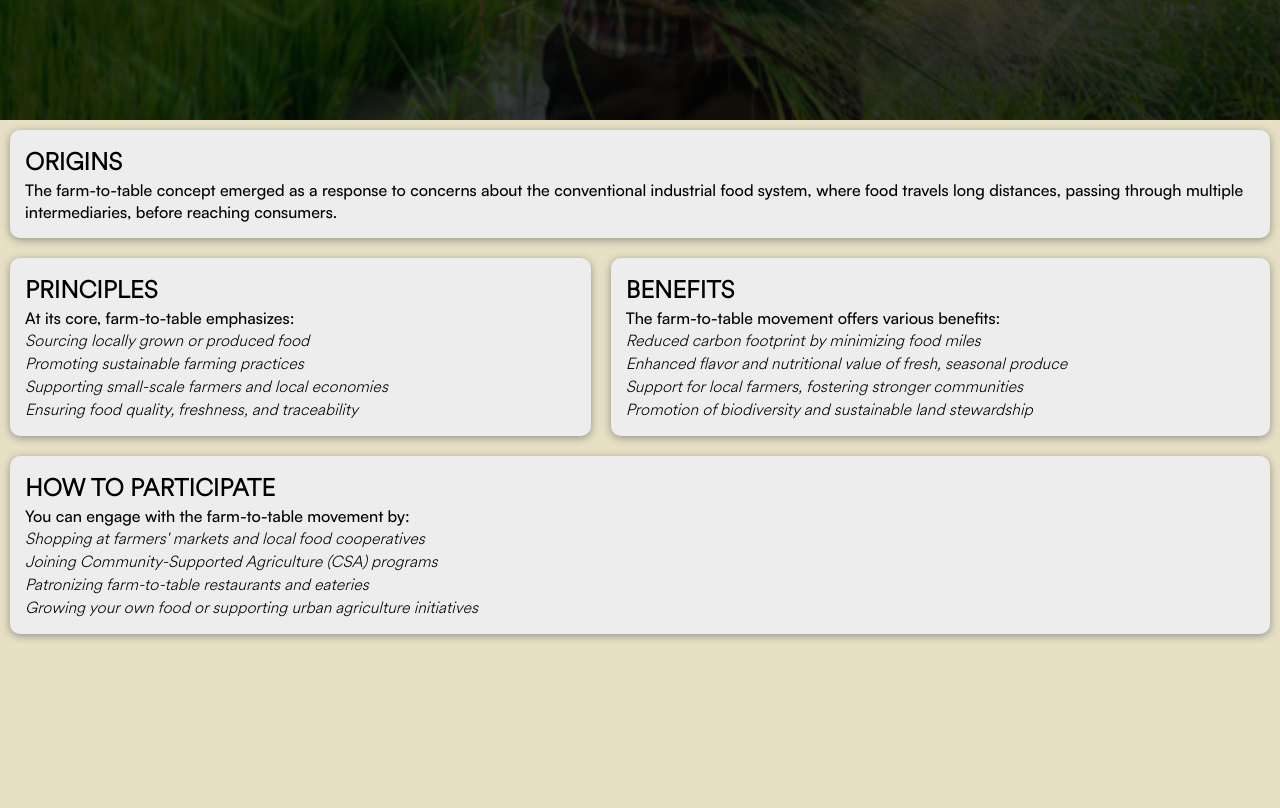
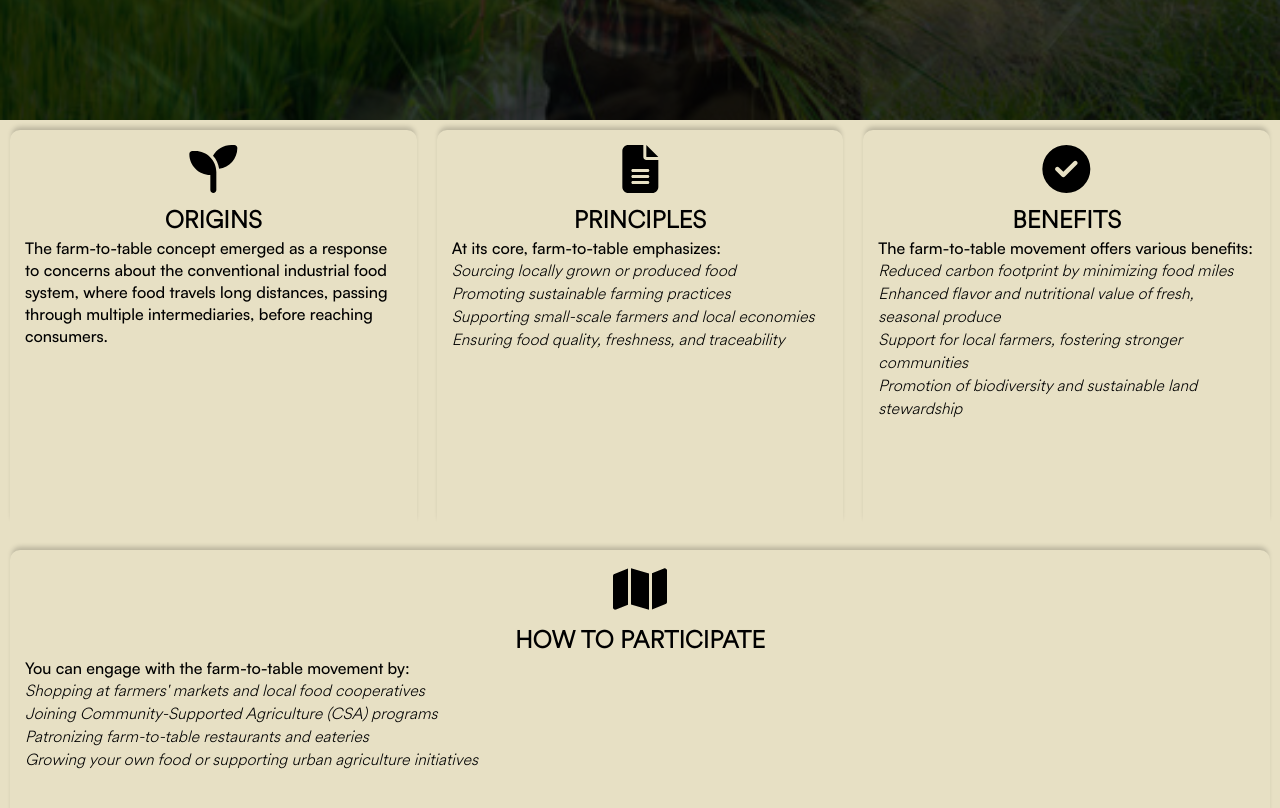
Before and after one commit to lorenzzzeu/CMSC-100-U1L-Project, a React (Vite) app: page /explore in a window 1280 px wide. Shown: the part 680-1488 px from the top of the page. Before the commit the page ends 1324 px from the top, so only its background shows below. Built offline with nearby package versions, Linux system fonts and the light colour scheme.

Commit message:
ui: about cards

```diff
--- a/src/pages/Explore.jsx
+++ b/src/pages/Explore.jsx
@@ -1,5 +1,7 @@
 import React from 'react';
 import { Link, Outlet } from 'react-router-dom';
+import { FontAwesomeIcon } from '@fortawesome/react-fontawesome';
+import { faCircleCheck, faFileLines, faMap, faSeedling } from '@fortawesome/free-solid-svg-icons';
 
 const Explore = () => {
     return (
@@ -16,11 +18,13 @@ const Explore = () => {
                 </div>
             </div>
             <div className='about-content'>
-                <div className="about-section origin">
+                <div className="about-section">
+                    <FontAwesomeIcon icon={faSeedling} size='3x' className='icon'/>
                     <h2>ORIGINS</h2>
                     <p>The farm-to-table concept emerged as a response to concerns about the conventional industrial food system, where food travels long distances, passing through multiple intermediaries, before reaching consumers.</p>
                 </div>
                 <div className="about-section">
+                    <FontAwesomeIcon icon={faFileLines} size='3x' className='icon'/>
                     <h2>PRINCIPLES</h2>
                     <p>At its core, farm-to-table emphasizes:</p>
                     <ul>
@@ -31,6 +35,7 @@ const Explore = () => {
                     </ul>
                 </div>
                 <div className="about-section">
+                    <FontAwesomeIcon icon={faCircleCheck} size='3x' className='icon'/>
                     <h2>BENEFITS</h2>
                     <p>The farm-to-table movement offers various benefits:</p>
                     <ul>
@@ -41,6 +46,7 @@ const Explore = () => {
                     </ul>
                 </div>
                 <div className="about-section">
+                    <FontAwesomeIcon icon={faMap} size='3x' className='icon'/>
                     <h2>HOW TO PARTICIPATE</h2>
                     <p>You can engage with the farm-to-table movement by:</p>
                     <ul>
--- a/src/style/about.css
+++ b/src/style/about.css
@@ -69,15 +69,13 @@ p {
 .about-content{
     display: flex;
     flex-direction: row;
-    justify-content: space-between;
+    justify-content: center;
     align-items: center;
     flex-wrap: wrap;
-    flex-grow: 1;
 }
 
 .about-section {
-    background-color: rgb(238, 237, 237);
-    box-shadow: 0 2px 8px var(--shadow-1);
+    box-shadow: 0px -5px 5px -2px rgba(1, 1, 1, 0.2);
     border-radius: 10px;
     margin: 10px;
     padding: 15px;
@@ -85,12 +83,26 @@ p {
     display: flex;
     flex-direction: column;
     justify-content: start;
-    align-items: start;
     flex-wrap: wrap;
+    width: 350px;
+    height: 400px;
     flex-grow: 1;
+}
+
+.about-section h2 {
+    justify-content: center;
+    text-align: center;
+}
+
+.about-section > .icon {
+    padding-bottom: 10px;
 }
 
 .about-section ul {
     list-style: none;
     font-style: italic;
 }
+
+.about-section:hover > .icon{
+    transform: scale(1.1);
+}
```
